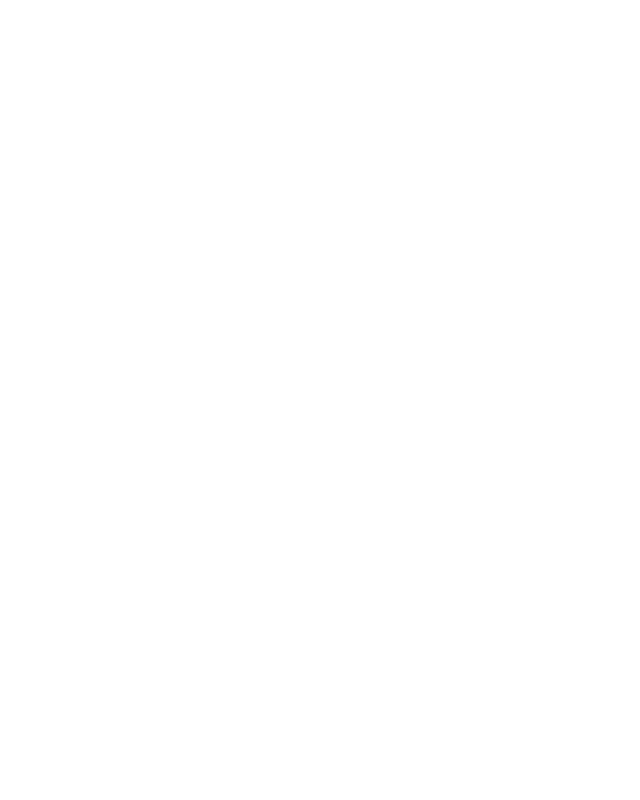
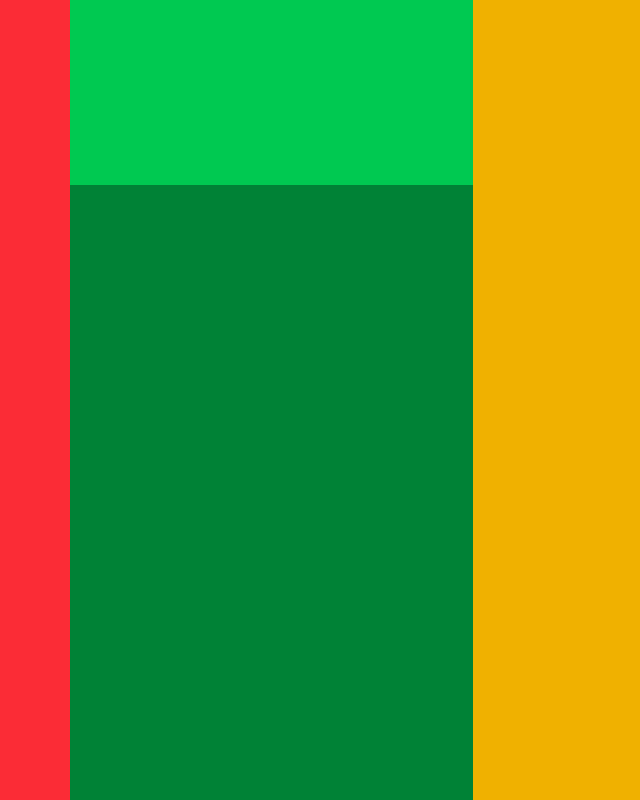
Before and after one commit to fasih124/ChatApp, a React (Vite) app in the folder client/chatapp/: page / in a window 1280 px wide. Shown: the whole page, without its empty margins (0-640 px from the left). Built offline with nearby package versions, Linux system fonts and the light colour scheme.

Commit message:
build home page layout

```diff
--- a/client/chatapp/src/Pages/Home.jsx
+++ b/client/chatapp/src/Pages/Home.jsx
@@ -4,7 +4,11 @@
 
 export default function Home() {
   return (
-    <div>
+    <div
+      className="grid bg-amber-700 w-dvw h-dvh
+      grid-rows-[minmax(0px,_1fr)_minmax(0px,_3fr)_minmax(0px,_0.5fr)]
+      grid-cols-[70px_minmax(0px,_1fr)_minmax(0px,_2fr)]"
+    >
       <SideBar></SideBar>
       <ConversationBar></ConversationBar>
       <ChatBox></ChatBox>
--- a/client/chatapp/src/component/ChatBox.jsx
+++ b/client/chatapp/src/component/ChatBox.jsx
@@ -1,3 +1,3 @@
 export default function ChatBox() {
-  return <div className="bg-yellow-500"></div>;
+  return <div className="bg-yellow-500 row-span-3"></div>;
 }
--- a/client/chatapp/src/component/ConversationBar.jsx
+++ b/client/chatapp/src/component/ConversationBar.jsx
@@ -1,3 +1,8 @@
 export default function ConversationBar() {
-  return <div className="bg-green-500"></div>;
+  return (
+    <div className="row-span-3 flex flex-col">
+      <div className="bg-green-500  flex-[0.6]"></div>
+      <div className="bg-green-700  flex-2"></div>
+    </div>
+  );
 }
--- a/client/chatapp/src/component/Sidebar.jsx
+++ b/client/chatapp/src/component/Sidebar.jsx
@@ -1,3 +1,3 @@
 export default function SideBar() {
-  return <div className="bg-red-500"></div>;
+  return <div className="bg-red-500  row-span-3"></div>;
 }
```
